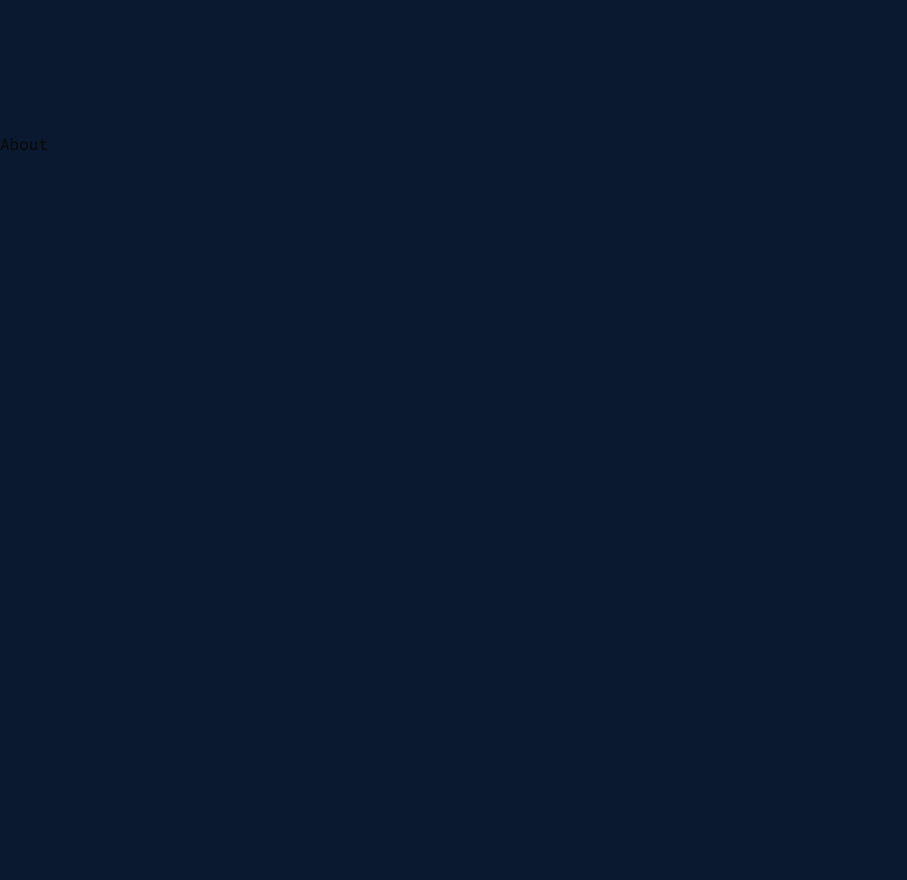
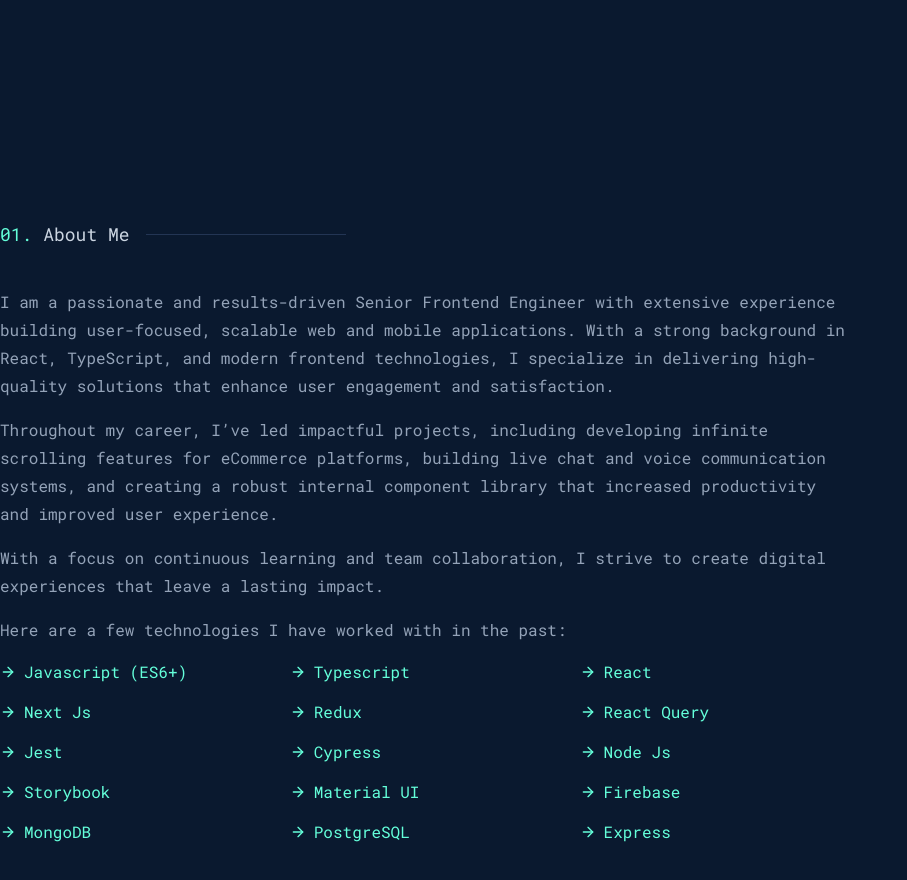
Before and after one commit to MahsinSaifullah/mahsin-portfolio-2.0, a Next.js app: page / in a window 1280 px wide. Shown: the part 760-1640 px from the top of the page, without its empty margins (0-907 px from the left). Before the commit the page ends 916 px from the top, so only its background shows below. Built offline with nearby package versions, Linux system fonts and the light colour scheme.

Commit message:
feat: add about section

```diff
--- a/app/About.tsx
+++ b/app/About.tsx
@@ -1,5 +1,98 @@
+import { ArrowRight } from 'lucide-react';
+
 const About = () => {
-  return <section>About</section>;
+  return (
+    <section className="h-screen flex justify-center flex-col">
+      <div className="flex items-center mb-10">
+        <h2 className="text-slate-300 text-lg">
+          <span className="text-lime">01.</span> About Me
+        </h2>
+        <div
+          aria-hidden="true"
+          className="w-[200px] h-[1px] bg-lighestNavy ml-4"
+        />
+      </div>
+      <div className="grid md:grid-cols-3">
+        <div className="col-span-2">
+          <div className="flex flex-col space-y-4">
+            <p className="text-md text-slate-400 leading-7">
+              I am a passionate and results-driven Senior Frontend Engineer with
+              extensive experience building user-focused, scalable web and
+              mobile applications. With a strong background in React,
+              TypeScript, and modern frontend technologies, I specialize in
+              delivering high-quality solutions that enhance user engagement and
+              satisfaction.
+            </p>
+            <p className="text-md text-slate-400 leading-7">
+              Throughout my career, I’ve led impactful projects, including
+              developing infinite scrolling features for eCommerce platforms,
+              building live chat and voice communication systems, and creating a
+              robust internal component library that increased productivity and
+              improved user experience.
+            </p>
+            <p className="text-md text-slate-400 leading-7">
+              With a focus on continuous learning and team collaboration, I
+              strive to create digital experiences that leave a lasting impact.
+            </p>
+            <div>
+              <p className="text-md text-slate-400 leading-7">
+                Here are a few technologies I have worked with in the past:
+              </p>
+              <ul className="mt-4 grid grid-cols-2 md:grid-cols-3 gap-4">
+                <li className="flex items-center text-lime">
+                  <ArrowRight className="h-4 w-4 text-lime mr-2" /> Javascript
+                  (ES6+)
+                </li>
+                <li className="flex items-center text-lime">
+                  <ArrowRight className="h-4 w-4 text-lime mr-2" /> Typescript
+                </li>
+                <li className="flex items-center text-lime">
+                  <ArrowRight className="h-4 w-4 text-lime mr-2" /> React
+                </li>
+                <li className="flex items-center text-lime">
+                  <ArrowRight className="h-4 w-4 text-lime mr-2" /> Next Js
+                </li>
+                <li className="flex items-center text-lime">
+                  <ArrowRight className="h-4 w-4 text-lime mr-2" /> Redux
+                </li>
+                <li className="flex items-center text-lime">
+                  <ArrowRight className="h-4 w-4 text-lime mr-2" /> React Query
+                </li>
+                <li className="flex items-center text-lime">
+                  <ArrowRight className="h-4 w-4 text-lime mr-2" /> Jest
+                </li>
+                <li className="flex items-center text-lime">
+                  <ArrowRight className="h-4 w-4 text-lime mr-2" /> Cypress
+                </li>
+                <li className="flex items-center text-lime">
+                  <ArrowRight className="h-4 w-4 text-lime mr-2" /> Node Js
+                </li>
+                <li className="flex items-center text-lime">
+                  <ArrowRight className="h-4 w-4 text-lime mr-2" /> Storybook
+                </li>
+                <li className="flex items-center text-lime">
+                  <ArrowRight className="h-4 w-4 text-lime mr-2" /> Material UI
+                </li>
+                <li className="flex items-center text-lime">
+                  <ArrowRight className="h-4 w-4 text-lime mr-2" /> Firebase
+                </li>
+                <li className="flex items-center text-lime">
+                  <ArrowRight className="h-4 w-4 text-lime mr-2" /> MongoDB
+                </li>
+                <li className="flex items-center text-lime">
+                  <ArrowRight className="h-4 w-4 text-lime mr-2" /> PostgreSQL
+                </li>
+                <li className="flex items-center text-lime">
+                  <ArrowRight className="h-4 w-4 text-lime mr-2" /> Express
+                </li>
+              </ul>
+            </div>
+          </div>
+        </div>
+        <div></div>
+      </div>
+    </section>
+  );
 };
 
 export default About;
--- a/tailwind.config.ts
+++ b/tailwind.config.ts
@@ -12,35 +12,36 @@
       colors: {
         navy: '#0a192f',
         lime: '#64ffda',
+        lighestNavy: '#233554',
         background: 'hsl(var(--background))',
         foreground: 'hsl(var(--foreground))',
         card: {
           DEFAULT: 'hsl(var(--card))',
-  				foreground: 'hsl(var(--card-foreground))'
+          foreground: 'hsl(var(--card-foreground))',
         },
         popover: {
           DEFAULT: 'hsl(var(--popover))',
-  				foreground: 'hsl(var(--popover-foreground))'
+          foreground: 'hsl(var(--popover-foreground))',
         },
         primary: {
           DEFAULT: 'hsl(var(--primary))',
-  				foreground: 'hsl(var(--primary-foreground))'
+          foreground: 'hsl(var(--primary-foreground))',
         },
         secondary: {
           DEFAULT: 'hsl(var(--secondary))',
-  				foreground: 'hsl(var(--secondary-foreground))'
+          foreground: 'hsl(var(--secondary-foreground))',
         },
         muted: {
           DEFAULT: 'hsl(var(--muted))',
-  				foreground: 'hsl(var(--muted-foreground))'
+          foreground: 'hsl(var(--muted-foreground))',
         },
         accent: {
           DEFAULT: 'hsl(var(--accent))',
-  				foreground: 'hsl(var(--accent-foreground))'
+          foreground: 'hsl(var(--accent-foreground))',
         },
         destructive: {
           DEFAULT: 'hsl(var(--destructive))',
-  				foreground: 'hsl(var(--destructive-foreground))'
+          foreground: 'hsl(var(--destructive-foreground))',
         },
         border: 'hsl(var(--border))',
         input: 'hsl(var(--input))',
@@ -50,15 +51,15 @@
           '2': 'hsl(var(--chart-2))',
           '3': 'hsl(var(--chart-3))',
           '4': 'hsl(var(--chart-4))',
-  				'5': 'hsl(var(--chart-5))'
-  			}
+          '5': 'hsl(var(--chart-5))',
+        },
       },
       borderRadius: {
         lg: 'var(--radius)',
         md: 'calc(var(--radius) - 2px)',
-  			sm: 'calc(var(--radius) - 4px)'
-  		}
-  	}
+        sm: 'calc(var(--radius) - 4px)',
       },
-  plugins: [require("tailwindcss-animate")],
+    },
+  },
+  plugins: [require('tailwindcss-animate')],
 } satisfies Config;
```
Lines whose indentation alone changed are shown as unchanged.
